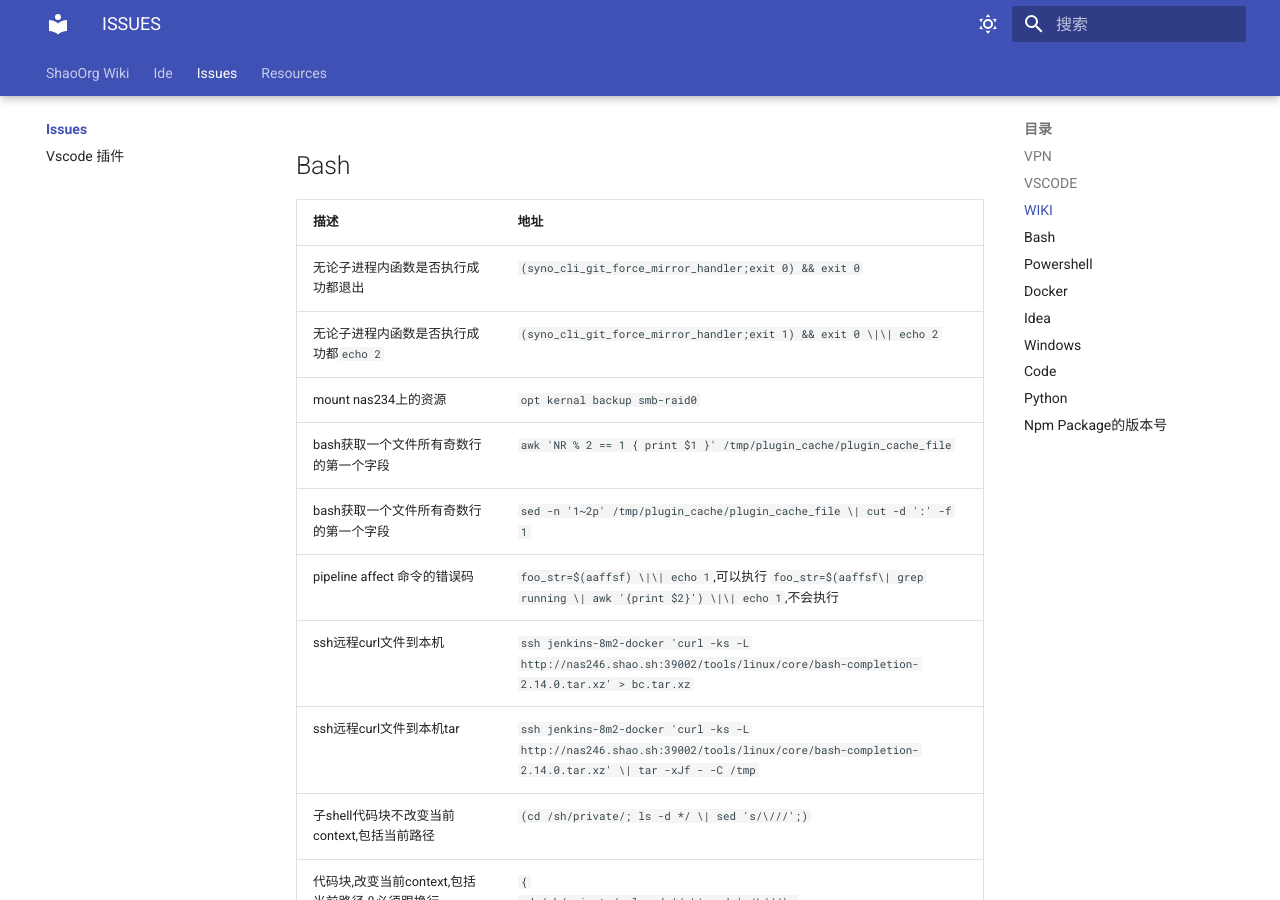
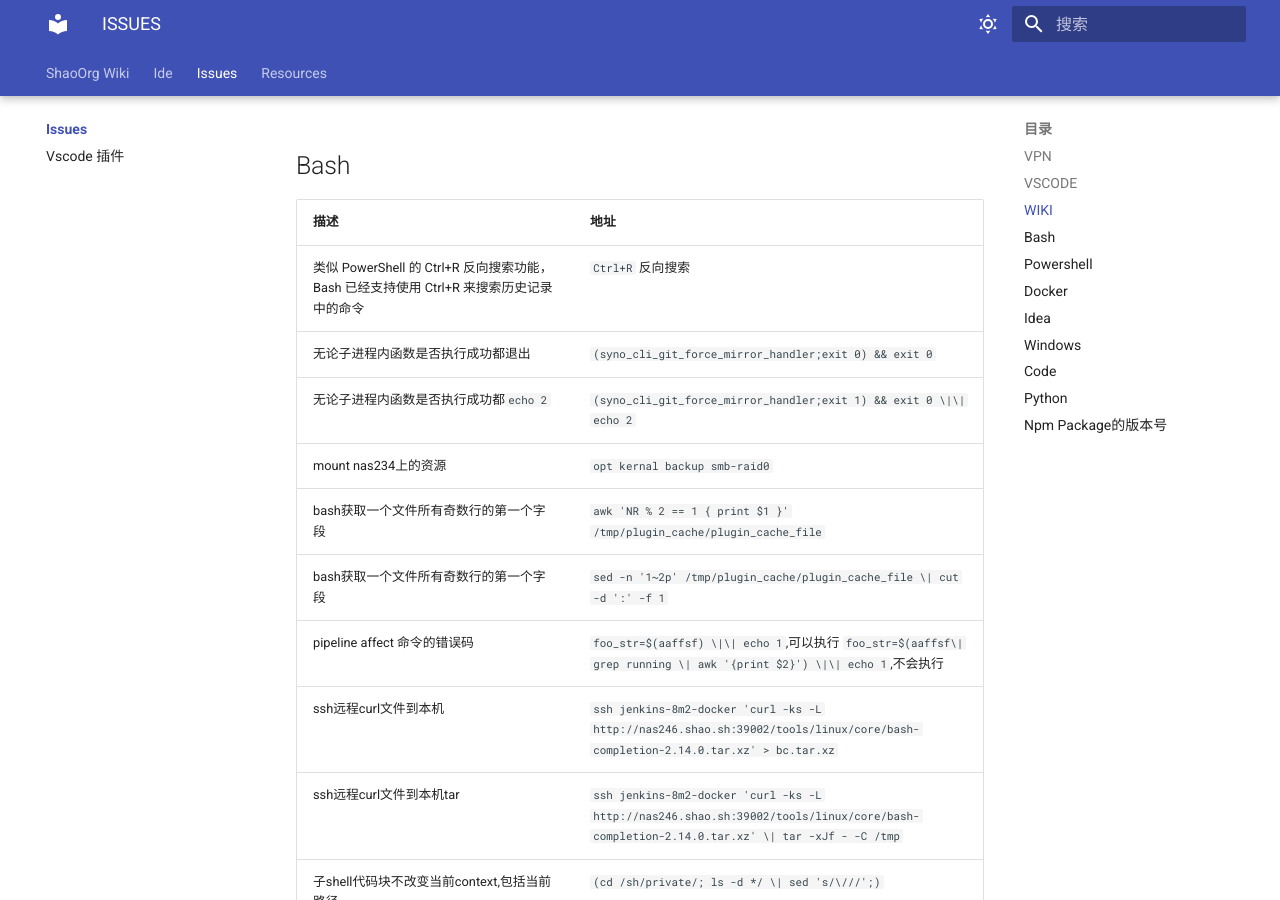
Before and after one commit to ShaoOrg/bulletin, an MkDocs documentation site: the page built from docs/issues/index.md, in a window 1280 px wide and 900 px high, scrolled down 1076 px. Built offline with MkDocs 1.6.1 and Material for MkDocs 9.7.7, drawn with Linux system fonts in a browser that asks for light colours.

Commit message:
NOCR: committed by shell from SSZ-HTPC

```diff
--- a/docs/issues/index.md
+++ b/docs/issues/index.md
@@ -31,6 +31,7 @@
 
 |描述|地址|
 |  ----  | ----  |
+| 类似 PowerShell 的 Ctrl+R 反向搜索功能，Bash 已经支持使用 Ctrl+R 来搜索历史记录中的命令|`Ctrl+R` 反向搜索|
 |无论子进程内函数是否执行成功都退出|`(syno_cli_git_force_mirror_handler;exit 0) && exit 0`|
 |无论子进程内函数是否执行成功都`echo 2`|`(syno_cli_git_force_mirror_handler;exit 1) && exit 0 \|\| echo 2`|
 |mount nas234上的资源|`opt kernal backup smb-raid0`|
```
